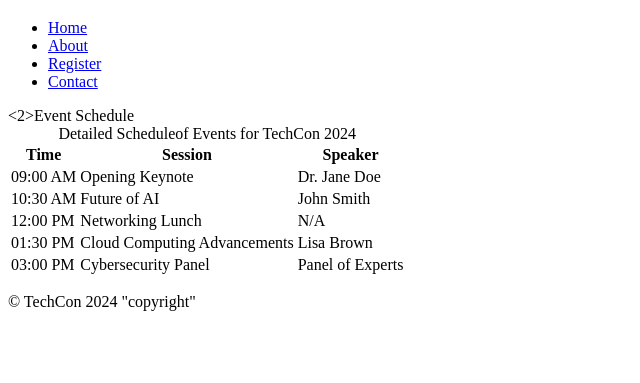
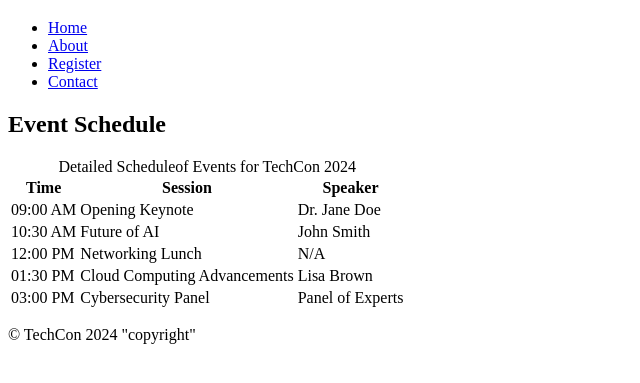
Before and after one commit to Moeakae/TechCon_HTML, a plain HTML site: page techcon_website/schedule.html in a window 1280 px wide. Shown: the part 61-444 px from the top of the page, without its empty margins (0-640 px from the left). Drawn offline with Linux system fonts and the light colour scheme.

Commit message:
update schedule.html

```diff
--- a/techcon_website/schedule.html
+++ b/techcon_website/schedule.html
@@ -18,7 +18,7 @@
             </nav>
         </header>
         <main>
-            <2>Event Schedule</2>
+            <h2>Event Schedule</h2>
             <table>
                 <caption>Detailed Scheduleof Events for TechCon 2024</caption>
                 <thead>
```
